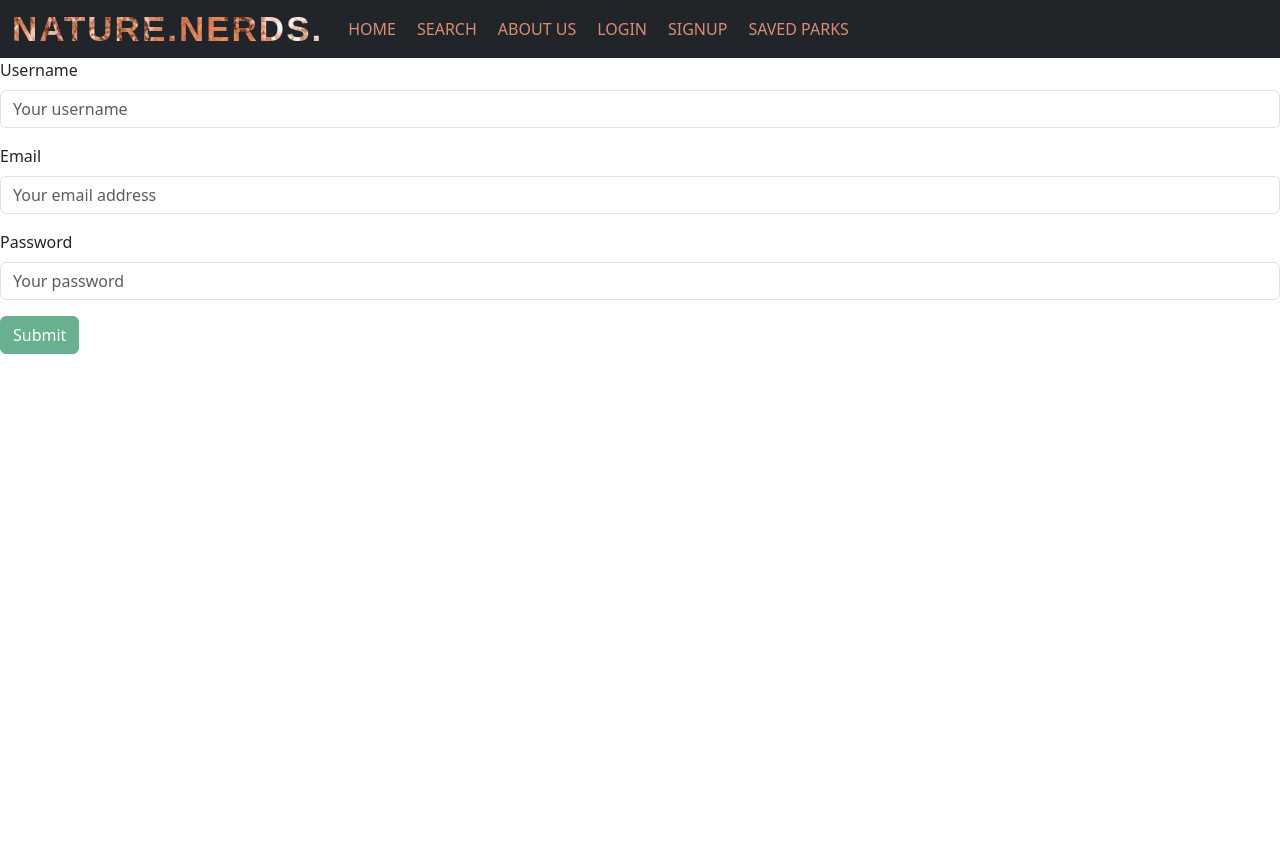
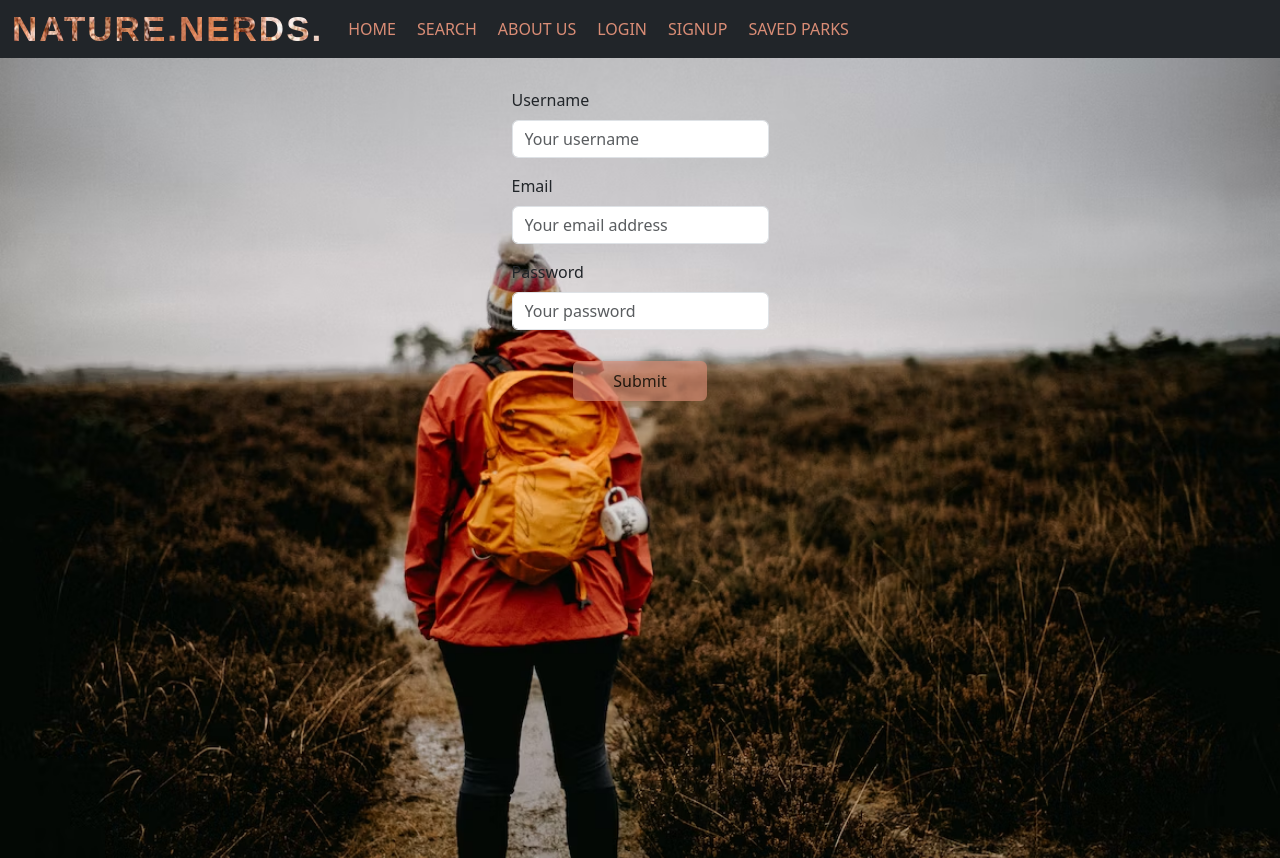
Before and after one commit to HannahMidd/nature-nerds-2, a React (Vite) app in the folder client/: page /signup in a window 1280 px wide. Before the commit the page ends 800 px from the top, so only its background shows below. Built offline with nearby package versions, Linux system fonts and the light colour scheme.

Commit message:
adding login page

```diff
--- a/client/src/App.css
+++ b/client/src/App.css
@@ -1,5 +1,3 @@
-
-
 :root {
     --color-1: rgb(4, 4, 145);
     --color-2: rgb(218, 141, 118);
@@ -16,8 +14,6 @@
     background-repeat: no-repeat;
     height: 100vh;
 }
-
-
 
 .text {
     display: flex;
@@ -45,7 +41,6 @@
         background-position: 0 -200%;
     }
 }
-
 
 .text2 {
     display: flex;
@@ -116,7 +111,35 @@
     color: whitesmoke;
     font-weight: bolder;
 }
+/* Applies to signup and login section */
 
+.signupFormPage {
+    background-image: url('../public/assets/hiker.avif');
+    background-repeat: no-repeat;
+    background-size: cover;
+    height: 100vh;
+    display: flex;
+    flex-direction: column;
+    padding-top: 30px;
+    align-items: center;
+}
+
+#signupForm {
+    display: flex;
+    flex-direction: column;
+    justify-content: center;
+    align-items: center;
+    width: 35%;
+}
+
+#signupBtn {
+    background-color: var(--color-2);
+    color: black;
+    width: 30%;
+    border: 2px solid var(--color-2);
+    margin-top: 15px;
+
+}
 /* Applies to about us section and headshot */
 #headshot {
     height: 300px;
@@ -163,7 +186,6 @@
     justify-content: center;
     align-items: center;
     flex-direction: column; /* Add this line to stack elements vertically */
-
 }
 
 .parkSearchBox {
--- a/client/src/components/pages/Signup.jsx
+++ b/client/src/components/pages/Signup.jsx
@@ -1,17 +1,17 @@
-import { useState, useEffect } from "react";
-import { Form, Button, Alert } from "react-bootstrap";
+import { useState, useEffect } from 'react';
+import { Form, Button, Alert } from 'react-bootstrap';
 
-import { useMutation } from "@apollo/client";
-import { ADD_USER } from "../../utils/mutations";
+import { useMutation } from '@apollo/client';
+import { ADD_USER } from '../../utils/mutations';
 
-import Auth from "../../utils/auth";
+import Auth from '../../utils/auth';
 
 const SignupForm = () => {
     // set initial form state
     const [userFormData, setUserFormData] = useState({
-    username: "",
-    email: "",
-    password: "",
+        username: '',
+        email: '',
+        password: '',
     });
     // set state for form validation
     const [validated] = useState(false);
@@ -54,16 +54,22 @@ const SignupForm = () => {
         }
 
         setUserFormData({
-      username: "",
-      email: "",
-      password: "",
+            username: '',
+            email: '',
+            password: '',
         });
     };
 
     return (
         <>
+            <section className="signupFormPage">
                 {/* This is needed for the validation functionality above */}
-      <Form noValidate validated={validated} onSubmit={handleFormSubmit}>
+                <Form
+                    id="signupForm"
+                    noValidate
+                    validated={validated}
+                    onSubmit={handleFormSubmit}
+                >
                     {/* show alert if server response is bad */}
                     <Alert
                         dismissible
@@ -119,6 +125,7 @@ const SignupForm = () => {
                         </Form.Control.Feedback>
                     </Form.Group>
                     <Button
+                        id="signupBtn"
                         disabled={
                             !(
                                 userFormData.username &&
@@ -132,6 +139,7 @@ const SignupForm = () => {
                         Submit
                     </Button>
                 </Form>
+            </section>
         </>
     );
 };
```
Also changed, not shown: client/public/assets/hiker.avif (added), client/public/assets/photo-1504471969840-8661059bdbd2.avif (added). Lines whose indentation alone changed are shown as unchanged.
